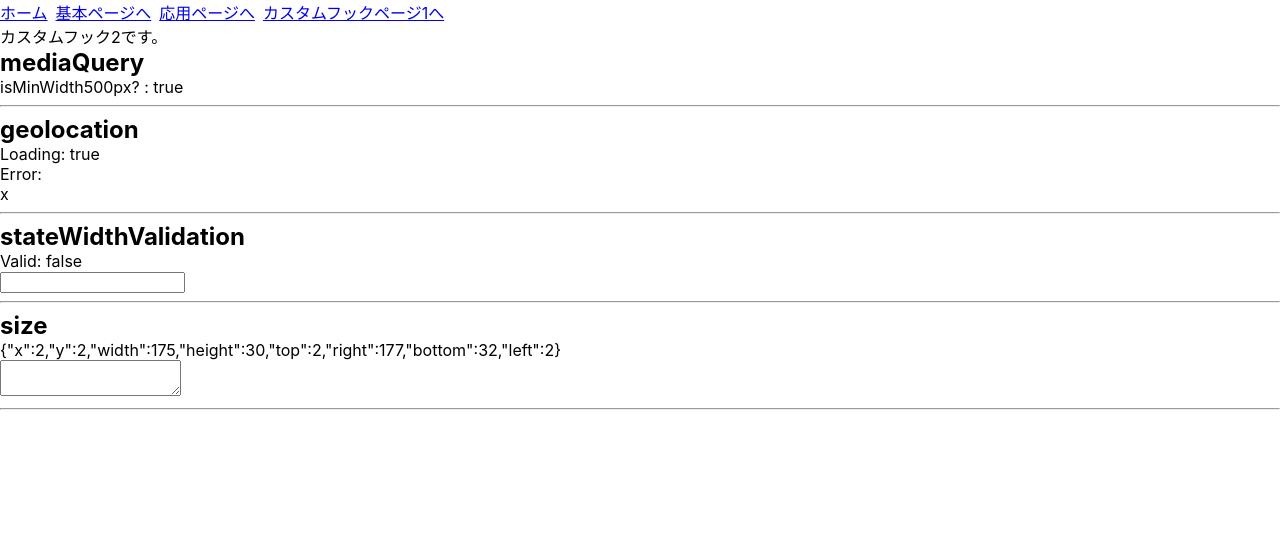
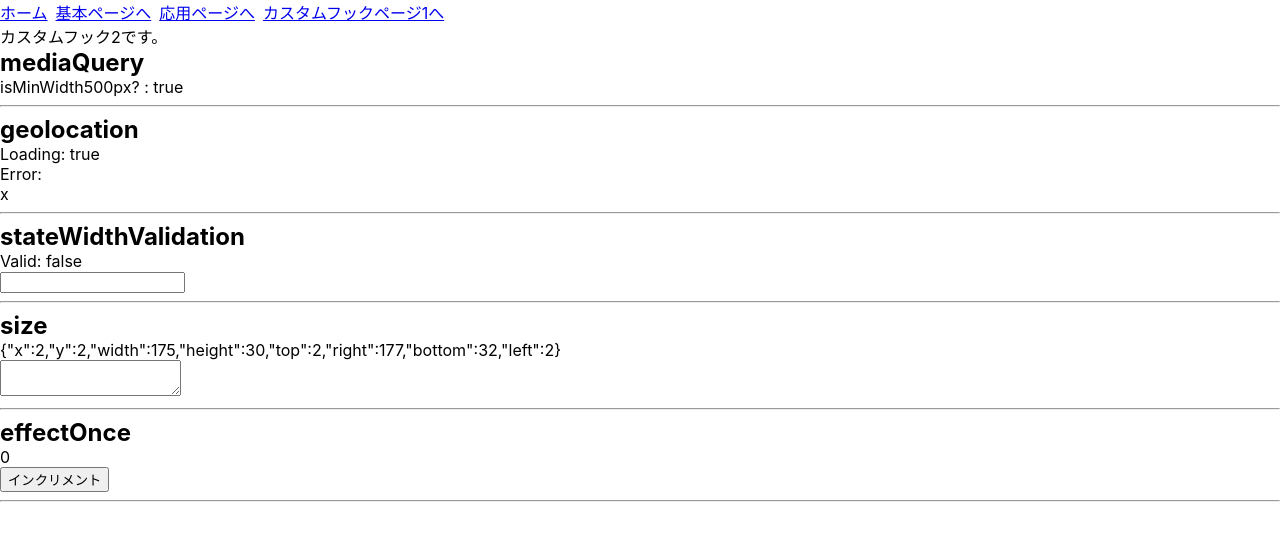
Before and after one commit to genta-t/react18-tutorial, a React (Create React App) app: page /custom-hooks-2 in a window 1280 px wide. Shown: the top 540 px of the page. Built offline with nearby package versions, Linux system fonts and the light colour scheme; no server answers.

Commit message:
useEffectOnceカスタムフック完了

```diff
--- a/src/components/CustomHooks2.tsx
+++ b/src/components/CustomHooks2.tsx
@@ -3,6 +3,7 @@ import MediaQueryComp from './customHooks/mediaQuery/MediaQueryComp';
 import GeolocationComp from './customHooks/geolocation/GeolocationComp';
 import StateWidthValidationComp from './customHooks/stateWidthValidation/StateWidthValidationComp';
 import SizeComp from './customHooks/size/SizeComp';
+import EffectOnceComp from './customHooks/effectOnce/EffectOnceComp';
 
 const CustomHooksPage2 = () => {
 
@@ -14,6 +15,7 @@ const CustomHooksPage2 = () => {
       <GeolocationComp />
       <StateWidthValidationComp />
       <SizeComp />
+      <EffectOnceComp />
     </>
   );
 }
--- /dev/null
+++ b/src/components/customHooks/effectOnce/EffectOnceComp.tsx
@@ -0,0 +1,18 @@
+import { useState } from "react";
+import { useEffectOnce } from "./useEffectOnce";
+
+const EffectOnceComp = () => {
+  const [ count, setCount ] = useState(0);
+
+  useEffectOnce(() => alert("はい"))
+  return (
+    <>
+      <h2>effectOnce</h2>
+      <p>{count}</p>
+      <button onClick={() => setCount(c => c + 1 )}>インクリメント</button>
+      <hr />
+    </>
+  )
+}
+
+export default EffectOnceComp;
--- /dev/null
+++ b/src/components/customHooks/effectOnce/useEffectOnce.ts
@@ -0,0 +1,5 @@
+import { useEffect } from "react"
+
+export const useEffectOnce = (cb: () => void | (() => void)) => {
+  useEffect(cb, []);
+}
```
